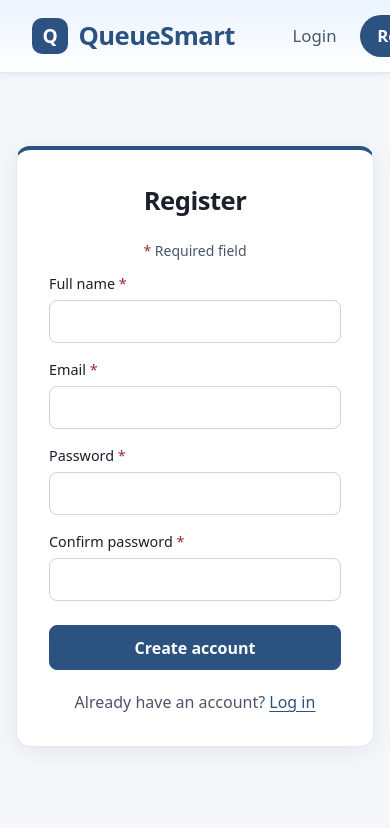
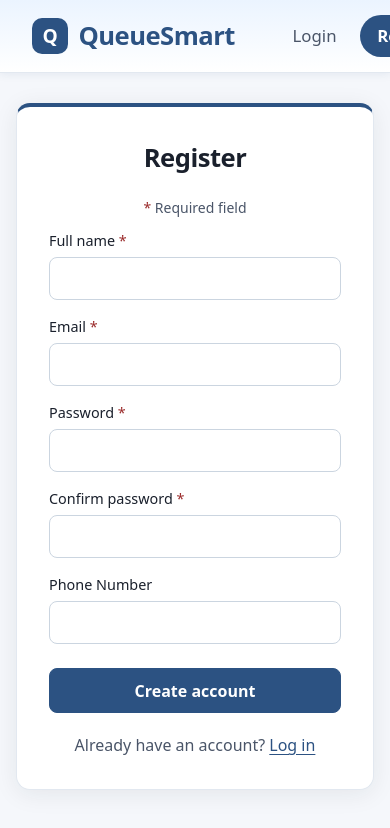
Before and after one commit to tommy-truo/queue-smart, a React (Vite) app in the folder frontend/: page /register in a window 390 px wide. Shown: the top 828 px of the page. Built offline with nearby package versions, Linux system fonts and the light colour scheme.

Commit message:
Add phone number field to registration form

```diff
--- a/frontend/src/pages/auth/Register.tsx
+++ b/frontend/src/pages/auth/Register.tsx
@@ -4,7 +4,7 @@ import { homePath, useAuth } from '../../auth/AuthContext.ts'
 import { LIMITS, validateRegister } from '../../auth/validateAuth.ts'
 import './auth.css'
 
-type RegisterField = 'fullName' | 'email' | 'password' | 'confirmPassword'
+type RegisterField = 'fullName' | 'email' | 'password' | 'confirmPassword' | 'phone'
 
 export default function Register() {
   const { register } = useAuth()
@@ -13,6 +13,7 @@ export default function Register() {
   const [email, setEmail] = useState('')
   const [password, setPassword] = useState('')
   const [confirmPassword, setConfirmPassword] = useState('')
+  const [phone, setPhone] = useState('')
   const [fieldErrors, setFieldErrors] = useState<Partial<Record<RegisterField, string>>>({})
   const [formError, setFormError] = useState('')
 
@@ -25,6 +26,7 @@ export default function Register() {
       email,
       password,
       confirmPassword,
+      phone
     }
 
     const errors = validateRegister(input)
@@ -134,6 +136,21 @@ export default function Register() {
             <div role="alert">{fieldErrors.confirmPassword}</div>
           ) : null}
         </div>
+        <div className="auth-field">
+          <label htmlFor="register-phone">
+            Phone Number
+          </label>
+          <input
+            id="register-phone"
+            name="phone"
+            type="phone"
+            autoComplete= "tel-national"
+            maxLength={LIMITS.phone.max}
+            value={phone}
+            onChange={(e) => setPhone(e.target.value)}
+          />
+          {fieldErrors.phone ? (<div role="alert">{fieldErrors.phone}</div>) : null}
+        </div>
         {formError ? <div role="alert">{formError}</div> : null}
         <button type="submit">Create account</button>
       </form>
```
